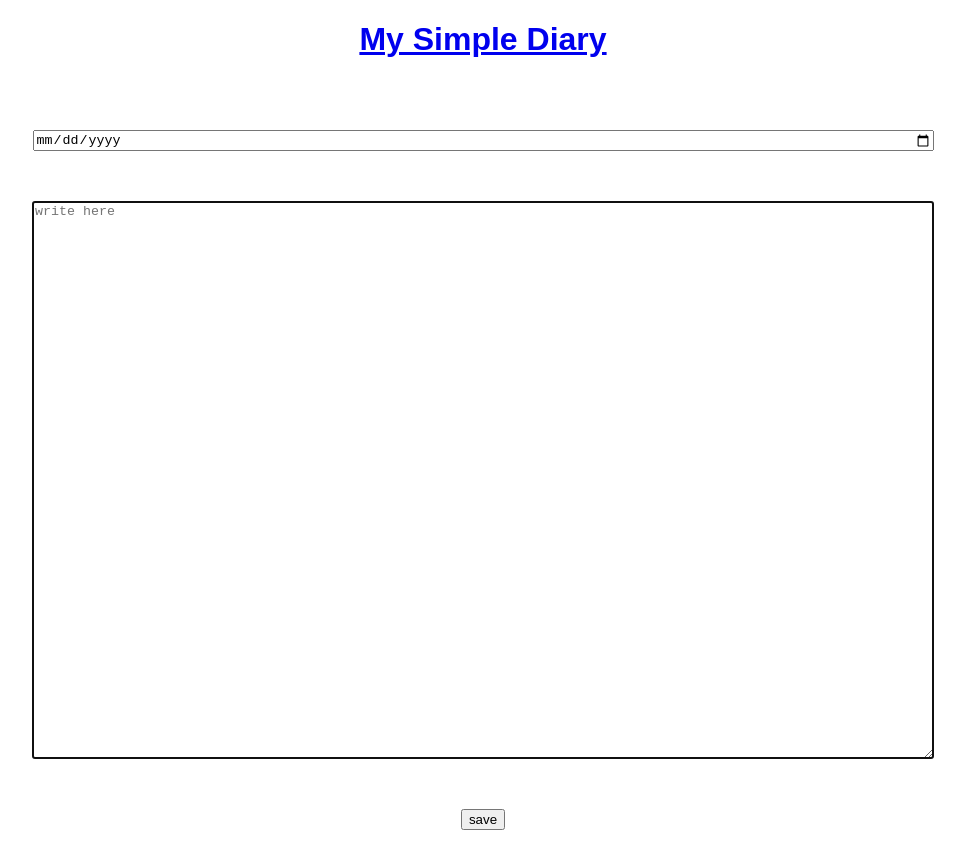
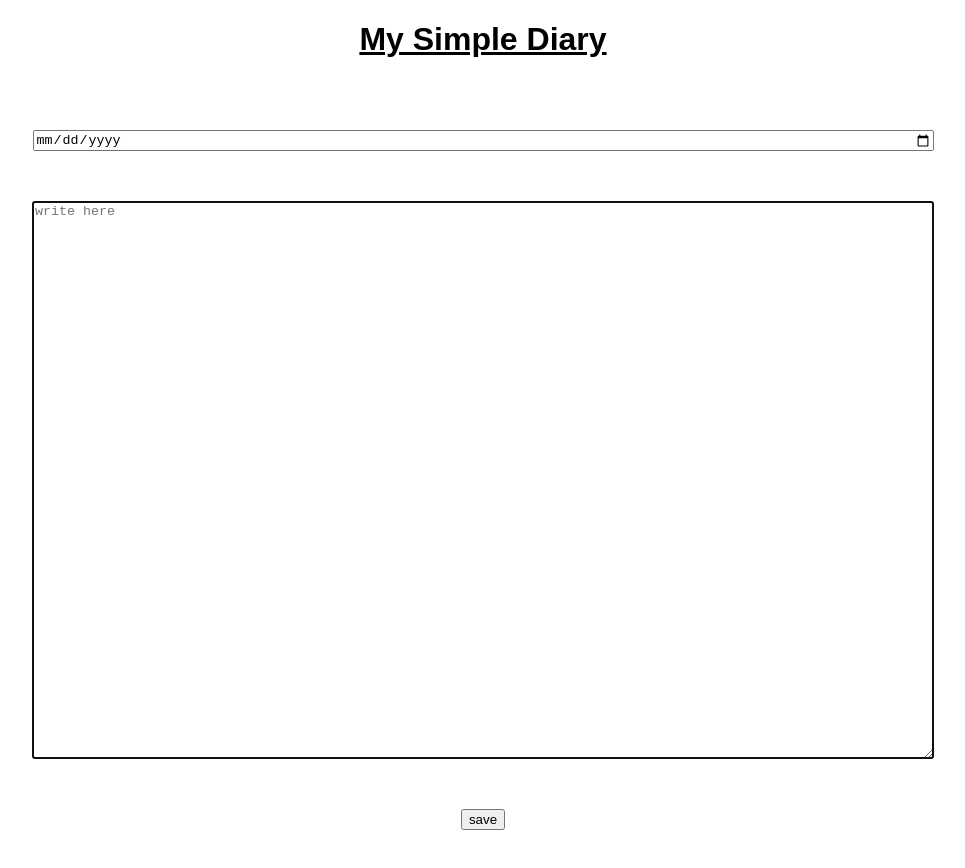
Before and after one commit to Moon-Chaebin/Diary, a plain HTML site: page write.html in a window 1280 px wide. Shown: the whole page, without its empty margins (157-1122 px from the left). Drawn offline with Linux system fonts and the light colour scheme.

Commit message:
change color

```diff
--- a/styles.css
+++ b/styles.css
@@ -36,6 +36,6 @@ form textarea {
   height: 50vw;
 }
 
-content a {
+a {
   color: black;
 }
```
